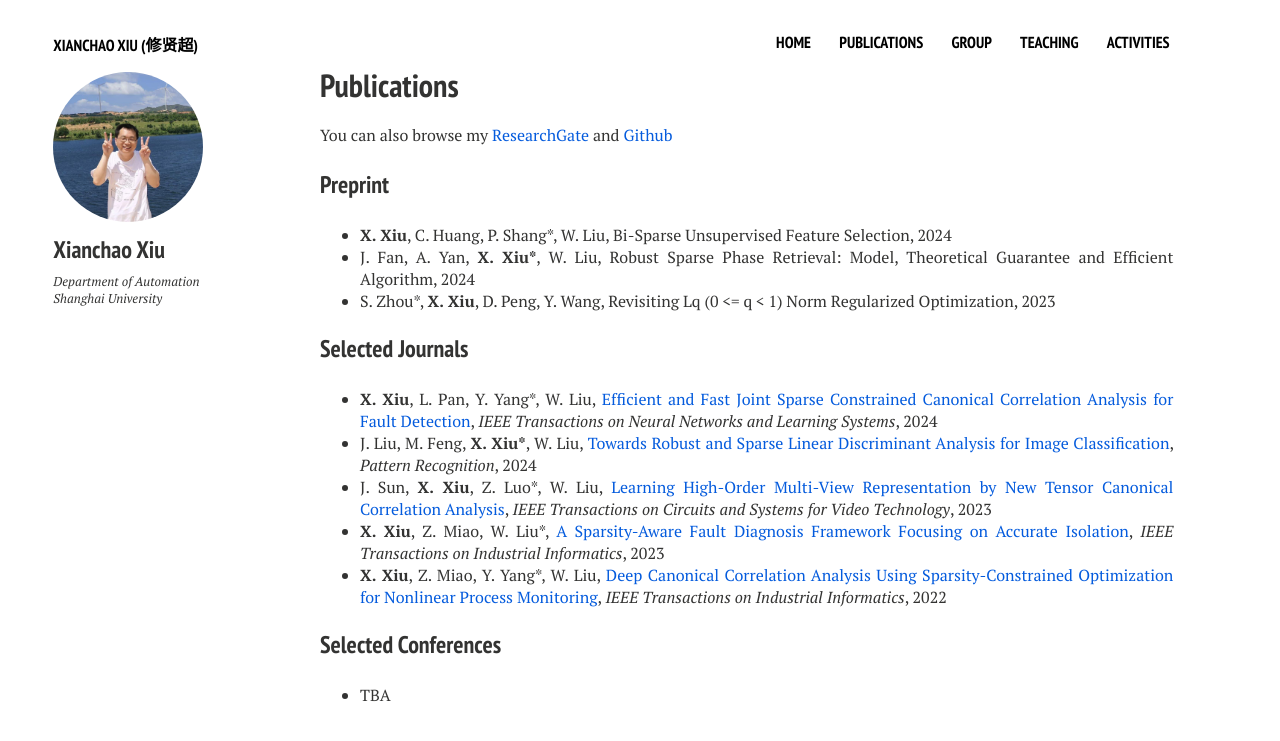
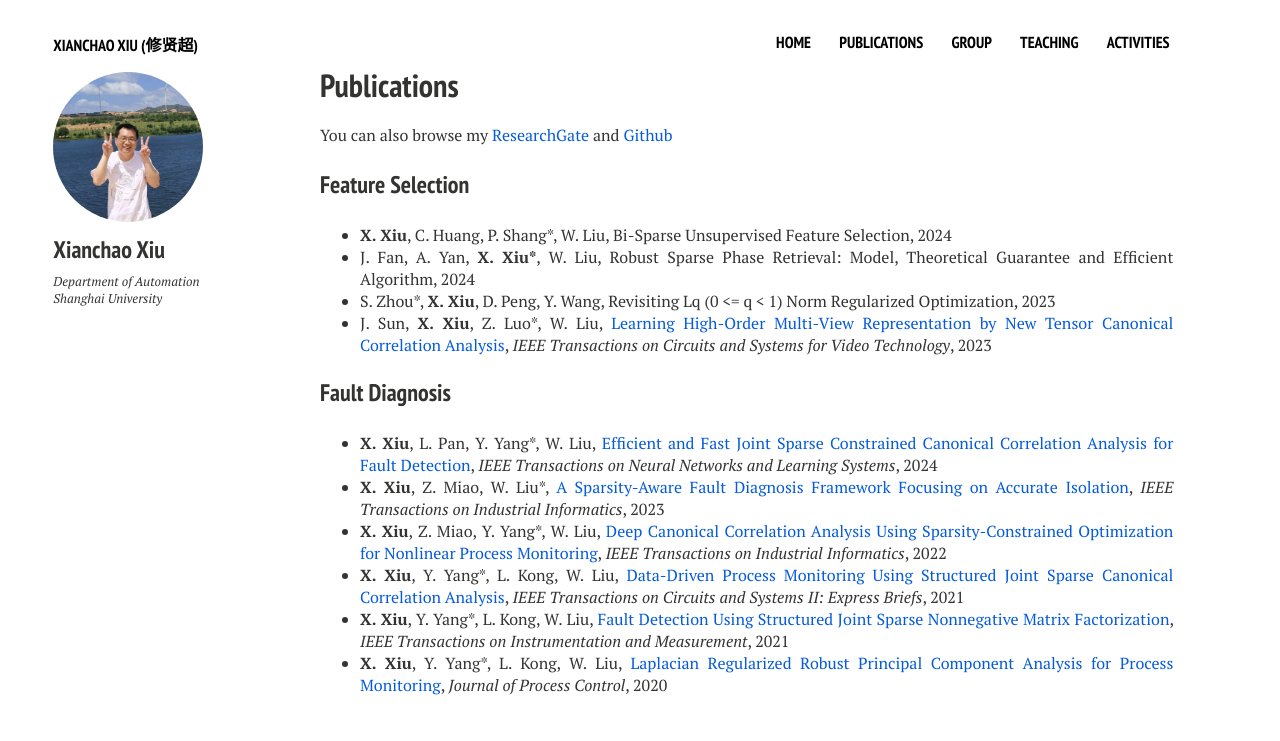
Before and after one commit to xianchaoxiu/xianchaoxiu.github.io, a Jekyll site: the page built from publications/index.md, in a window 1280 px wide. Shown: the top 741 px of the page. Built offline with Jekyll 4.4.1, drawn with Linux system fonts in a browser that asks for light colours; nearby versions of some CDN libraries.

Commit message:
Update index.md

```diff
--- a/publications/index.md
+++ b/publications/index.md
@@ -12,20 +12,19 @@ You can also browse my <a href="https://www.researchgate.net/profile/Xianchao-Xi
 
 
 
-### Preprint
+
+### Feature Selection
 
 * <b>X. Xiu</b>, C. Huang, P. Shang*, W. Liu, Bi-Sparse Unsupervised Feature Selection, 2024 <br>
 * J. Fan, A. Yan, <b>X. Xiu*</b>, W. Liu, Robust Sparse Phase Retrieval: Model, Theoretical Guarantee and Efficient Algorithm, 2024 <br>
 * S. Zhou*, <b>X. Xiu</b>, D. Peng, Y. Wang, Revisiting Lq (0 <= q < 1) Norm Regularized Optimization, 2023
+* J. Sun, <b>X. Xiu</b>, Z. Luo*, W. Liu, <a href="https://ieeexplore.ieee.org/abstract/document/10091146" class="textlink" target="_blank">Learning High-Order Multi-View Representation by New Tensor Canonical Correlation Analysis</a>, <i>IEEE Transactions on Circuits and Systems for Video Technology</i>, 2023<br>
 
-### Selected Journals
 
+### Fault Diagnosis
 * <b>X. Xiu</b>, L. Pan, Y. Yang*, W. Liu, <a href="https://ieeexplore.ieee.org/document/9887978" class="textlink" target="_blank">Efficient and Fast Joint Sparse Constrained Canonical Correlation Analysis for Fault Detection</a>, <i>IEEE Transactions on Neural Networks and Learning Systems</i>, 2024<br>
-* J. Liu, M. Feng, <b>X. Xiu*</b>, W. Liu, <a href="https://www.sciencedirect.com/science/article/pii/S0031320324002632" class="textlink" target="_blank">Towards Robust and Sparse Linear Discriminant Analysis for Image Classification</a>, <i> Pattern Recognition</i>, 2024<br>
-* J. Sun, <b>X. Xiu</b>, Z. Luo*, W. Liu, <a href="https://ieeexplore.ieee.org/abstract/document/10091146" class="textlink" target="_blank">Learning High-Order Multi-View Representation by New Tensor Canonical Correlation Analysis</a>, <i>IEEE Transactions on Circuits and Systems for Video Technology</i>, 2023<br>
 * <b>X. Xiu</b>, Z. Miao, W. Liu*, <a href="https://ieeexplore.ieee.org/abstract/document/10091146" class="textlink" target="_blank">A Sparsity-Aware Fault Diagnosis Framework Focusing on Accurate Isolation</a>, <i>IEEE Transactions on Industrial Informatics</i>, 2023<br>
 * <b>X. Xiu</b>, Z. Miao, Y. Yang*, W. Liu, <a href="https://ieeexplore.ieee.org/document/9583864" class="textlink" target="_blank">Deep Canonical Correlation Analysis Using Sparsity-Constrained Optimization for Nonlinear Process Monitoring</a>, <i>IEEE Transactions on Industrial Informatics</i>, 2022<br>
-
-
-### Selected Conferences
-* TBA
+* <b>X. Xiu</b>, Y. Yang*, L. Kong, W. Liu, <a href="https://ieeexplore.ieee.org/abstract/document/9068308/" class="textlink" target="_blank">Data-Driven Process Monitoring Using Structured Joint Sparse Canonical Correlation Analysis</a>, <i>IEEE Transactions on Circuits and Systems II: Express Briefs</i>, 2021<br>
+* <b>X. Xiu</b>, Y. Yang*, L. Kong, W. Liu, <a href="https://ieeexplore.ieee.org/abstract/document/9381237" class="textlink" target="_blank">Fault Detection Using Structured Joint Sparse Nonnegative Matrix Factorization</a>, <i>IEEE Transactions on Instrumentation and Measurement</i>, 2021<br>
+* <b>X. Xiu</b>, Y. Yang*, L. Kong, W. Liu, <a href="https://www.sciencedirect.com/science/article/abs/pii/S095915242030247X" class="textlink" target="_blank">Laplacian Regularized Robust Principal Component Analysis for Process Monitoring</a>, <i>Journal of Process Control</i>, 2020<br>
```
